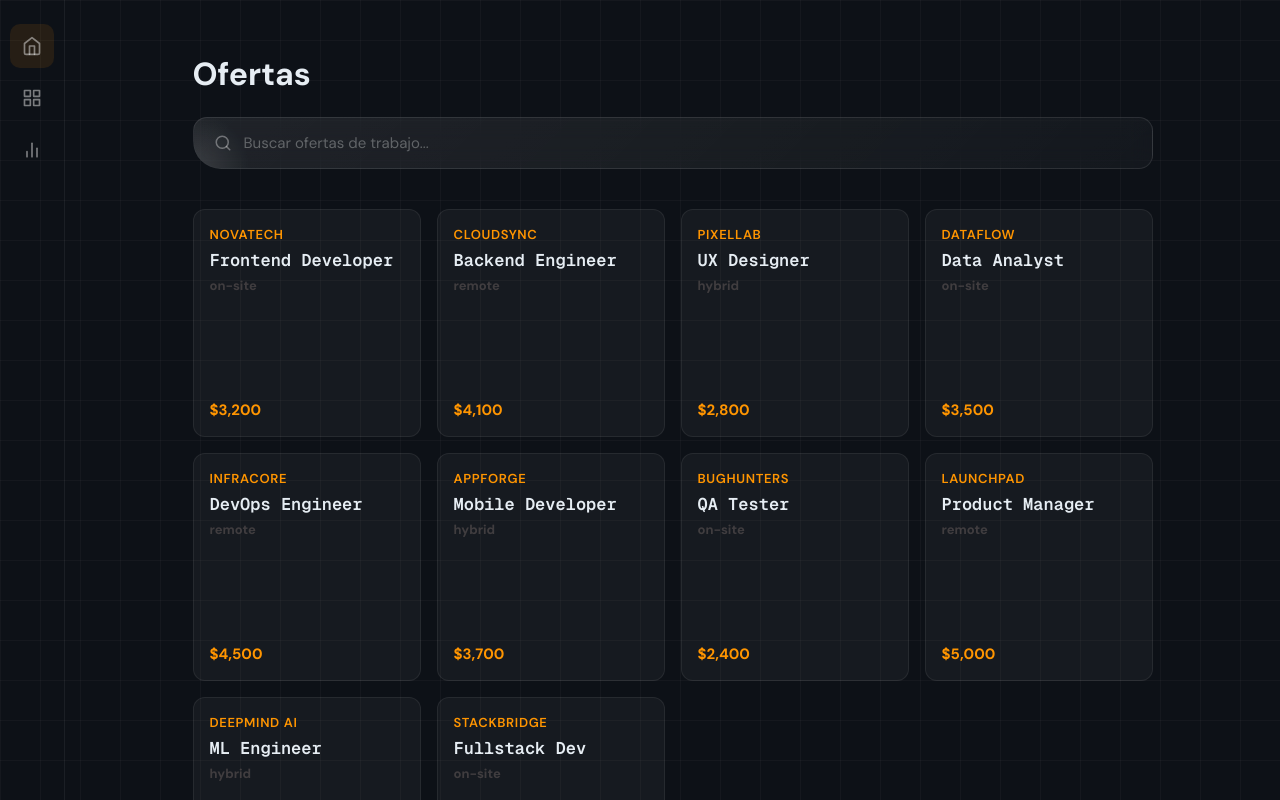
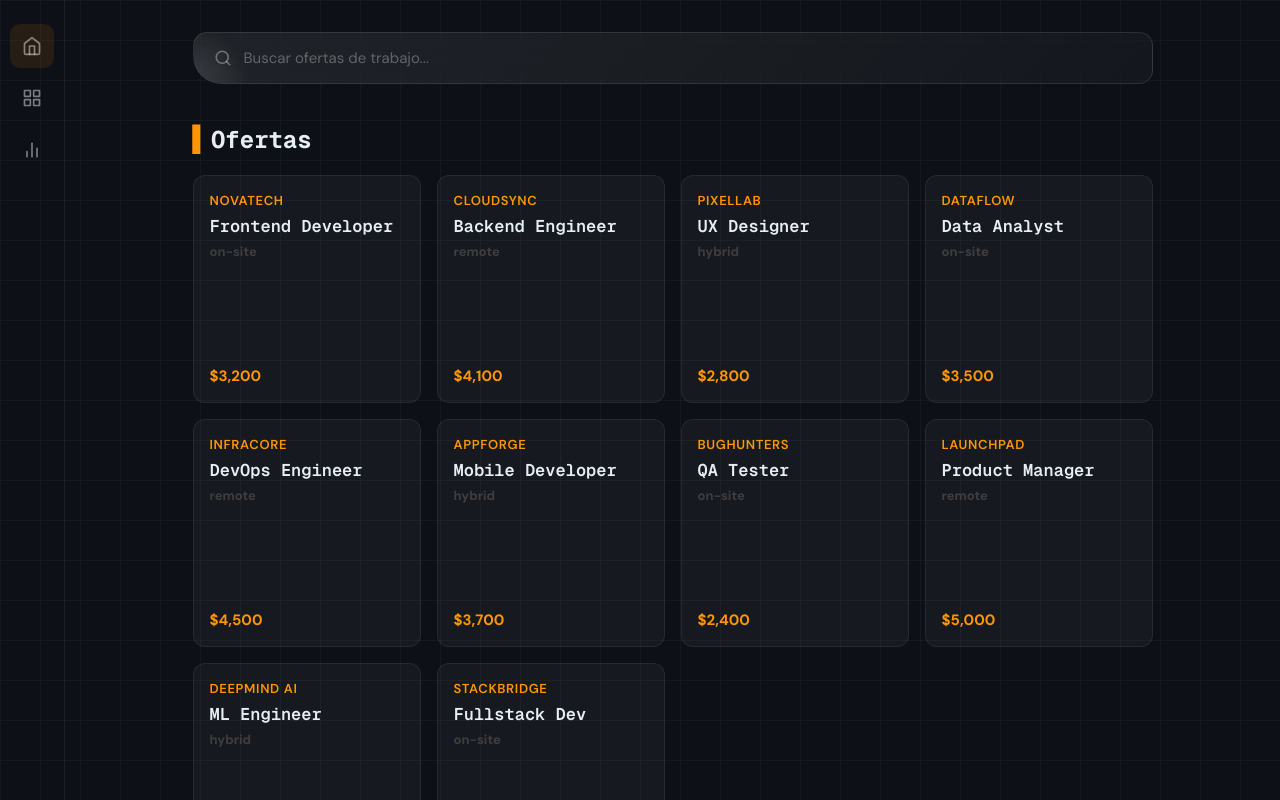
Before and after one commit to luchist/rapiempleo-frontend-ttip-unq, a React (Vite) app: page / in a window 1280 px wide. Shown: the top 800 px of the page. Built offline with nearby package versions, Linux system fonts and the light colour scheme.

Commit message:
feat: search job offers by title, company or worktype

```diff
--- a/src/components/offers/OfferGrid.jsx
+++ b/src/components/offers/OfferGrid.jsx
@@ -1,7 +1,6 @@
-import offers from '../../data/mockOffers'
 import OfferCard from './OfferCard'
 
-const OfferGrid = () => {
+const OfferGrid = ({ offers }) => {
   return (
     <div className="offer-grid">
       {offers.map((offer) => (
--- a/src/components/search/SearchBar.jsx
+++ b/src/components/search/SearchBar.jsx
@@ -16,4 +16,11 @@ const SearchBar = ({ value, onChange }) => {
   )
 }
 
+export const filterOffers = (offers, value) => {
+  const q = value.toLowerCase().trim();
+  return offers.filter((offer) => {
+    return offer.title.toLowerCase().includes(q) || offer.company.toLowerCase().includes(q) || offer.workType.toLowerCase().includes(q);
+  });
+};
+
 export default SearchBar
--- a/src/pages/HomePage.jsx
+++ b/src/pages/HomePage.jsx
@@ -1,12 +1,23 @@
-import SearchBar from '../components/search/SearchBar'
+import { useMemo, useState } from 'react'
+import SearchBar, { filterOffers } from '../components/search/SearchBar'
 import OfferGrid from '../components/offers/OfferGrid'
+import offers from '../data/mockOffers'
 
 const HomePage = () => {
+  const [search, setSearch] = useState('')
+
+  const filteredOffers = useMemo(() => {
+    return filterOffers(offers, search)
+  }, [search])
+
   return (
     <div>
-      <h1>Ofertas</h1>
-      <SearchBar />
-      <OfferGrid />
+      <SearchBar value={search} onChange={(event) => setSearch(event.target.value)} />
+      <h2 class="section-title">
+        <span class="accent">▍</span>
+        Ofertas
+      </h2>
+      <OfferGrid offers={filteredOffers} />
     </div>
   )
 }
```
Lines whose indentation alone changed are shown as unchanged.
